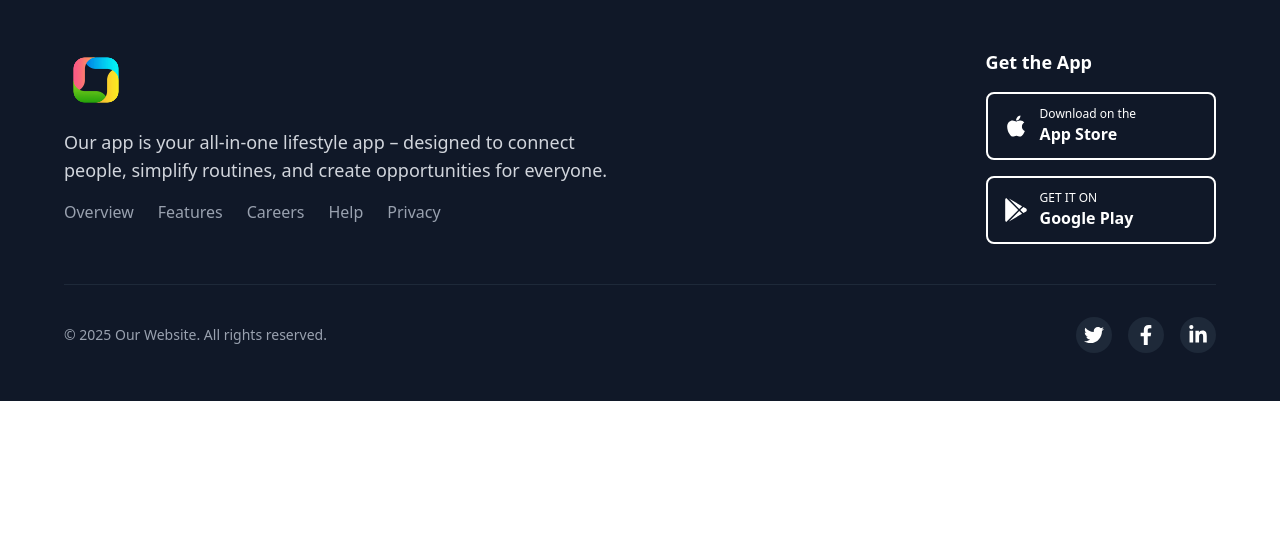
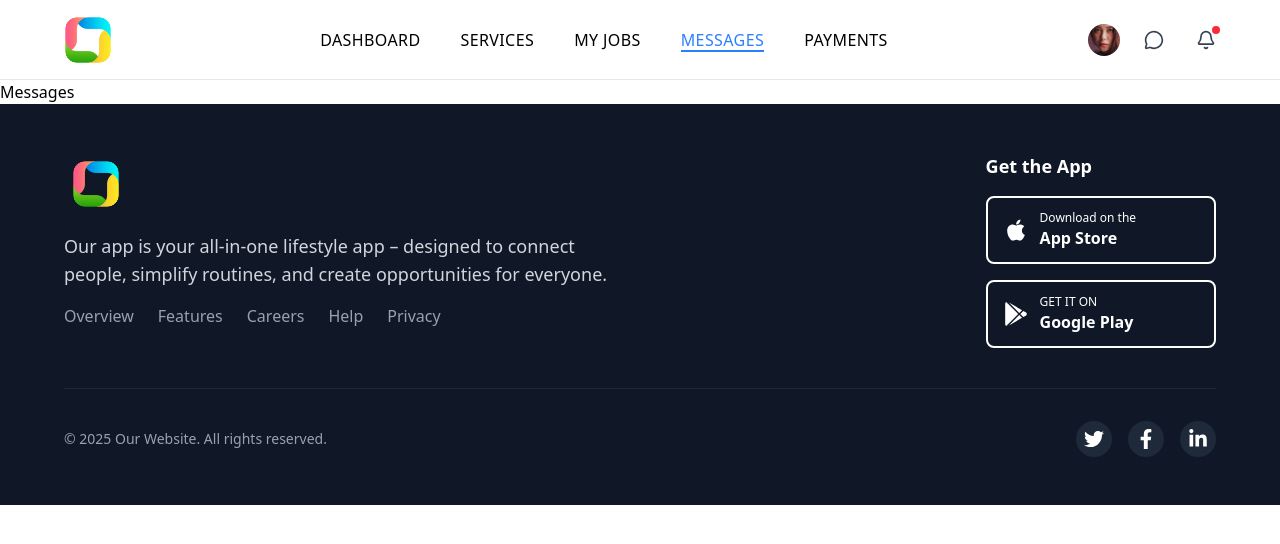
Before and after one commit to Taimoor9211/Post-Your-Job, a React (Vite) app: page /messages in a window 1280 px wide. Shown: the top 544 px of the page. Built offline with nearby package versions, Linux system fonts and the light colour scheme.

Commit message:
Added new features and fixed bugs

```diff
--- a/src/App.jsx
+++ b/src/App.jsx
@@ -4,13 +4,23 @@ import HomePage from './Pages/HomePage';
 import './index.css';
 import Dashboard from './Pages/Dashboard';
 import Footer from './Components/Footer';
+import Services from './Pages/Services';
+import MyJobs from './Pages/MyJobs';
+import Messages from './Pages/Messages';
+import Payments from './Pages/Payments';
+import DashboardNavbar from './Components/DashboardComponents/DashboardNavbar';
 
 const App = () => {
   return (
     <Router>
+      <DashboardNavbar/>
         <Routes>
           <Route path="/" element={<HomePage />} />
           <Route path="/dashboard" element={<Dashboard />} />
+          <Route path="/services" element={<Services />} />
+          <Route path="/my-jobs" element={<MyJobs />} />
+          <Route path="/messages" element={<Messages />} />
+          <Route path="/payments" element={<Payments />} />
         </Routes>
         <Footer/>
     </Router>
--- a/src/Components/DashboardComponents/DashboardNavbar.jsx
+++ b/src/Components/DashboardComponents/DashboardNavbar.jsx
@@ -1,16 +1,19 @@
-import React, { useState } from 'react';
+import React from 'react';
+import { useLocation } from 'react-router-dom';
 import { MessageCircle, Bell } from 'lucide-react';
 import Logo from '../../assets/Images/Logo.png';
 import Image20 from '../../assets/Images/image20.jpg';
 
 const DashboardNavbar = () => {
-  // State to track the active link
-  const [activeLink, setActiveLink] = useState('Dashboard');
+  const location = useLocation();
 
-  // Handler for clicking a link
-  const handleLinkClick = (link) => {
-    setActiveLink(link);
-  };
+  const links = [
+    { path: '/dashboard', label: 'Dashboard' },
+    { path: '/services', label: 'Services' },
+    { path: '/my-jobs', label: 'My Jobs' },
+    { path: '/messages', label: 'Messages' },
+    { path: '/payments', label: 'Payments' },
+  ];
 
   return (
     <nav className="w-full h-20 bg-white backdrop-blur-3xl border-b border-gray-200">
@@ -22,33 +25,33 @@ const DashboardNavbar = () => {
 
         {/* Center - Navigation Links */}
         <div className="flex space-x-10">
-          {['Dashboard', 'Servics', 'My jobs', 'Messages', 'Payments'].map((link) => (
-            <div key={link} className="relative">
+          {links.map(({ path, label }) => (
+            <div key={path} className="relative h-full flex items-center">
               <a
-                href="#"
-                onClick={() => handleLinkClick(link)}
-                className={`text-black font-medium text-base uppercase tracking-wide
-                  hover:text-gray-600 transition-colors duration-300
-                  ${activeLink === link ? "text-blue-500" : ""}`} // Active link color
+                href={path}
+                className={`text-black font-medium text-base uppercase tracking-wide hover:text-gray-600 transition-colors duration-300 ${
+                  location.pathname === path ? 'text-blue-500' : ''
+                }`}
               >
-                {link}
+                {label}
               </a>
-              {/* Bottom border for active link */}
-              {activeLink === link && (
-                <div className="absolute bottom-[-5px] left-0 right-0 h-0.5 bg-blue-500" />
+              {/* Bottom Border for Active Link */}
+              {location.pathname === path && (
+                <div className="absolute bottom-0 left-0 right-0 h-0.5 bg-blue-500"></div>
               )}
             </div>
           ))}
         </div>
 
-        {/* Right - Sign In */}
+        {/* Right - Profile and Notifications */}
         <div className="flex items-center space-x-4">
           <img src={Image20} alt="Profile" className="w-8 h-8 rounded-full" />
-          <button className="relative">
-            <MessageCircle size={24} className="text-gray-700 hover:text-blue-500" />
+          <button className="relative p-2 hover:bg-gray-100 rounded-full transition-colors">
+            <MessageCircle size={20} className="text-gray-700 hover:text-blue-500" />
           </button>
-          <button className="relative">
-            <Bell size={24} className="text-gray-700 hover:text-blue-500" />
+          <button className="relative p-2 hover:bg-gray-100 rounded-full transition-colors">
+            <Bell size={20} className="text-gray-700 hover:text-blue-500" />
+            <span className="absolute top-1 right-1 w-2 h-2 bg-red-500 rounded-full"></span>
           </button>
         </div>
       </div>
--- a/src/Pages/Dashboard.jsx
+++ b/src/Pages/Dashboard.jsx
@@ -7,7 +7,6 @@ import InProgressJobs from '../Components/DashboardComponents/InProgressJobs'
 const Dashboard = () => {
   return (
     <div>
-        <DashboardNavbar/>
         <WelcomeSection/>
         <TotalJobs/>
         <InProgressJobs/>
--- /dev/null
+++ b/src/Pages/Messages.jsx
@@ -0,0 +1,9 @@
+import React from 'react'
+
+const Messages = () => {
+  return (
+    <div>Messages</div>
+  )
+}
+
+export default Messages
--- /dev/null
+++ b/src/Pages/MyJobs.jsx
@@ -0,0 +1,9 @@
+import React from 'react'
+
+const MyJobs = () => {
+  return (
+    <div>MyJobs</div>
+  )
+}
+
+export default MyJobs
--- /dev/null
+++ b/src/Pages/Payments.jsx
@@ -0,0 +1,9 @@
+import React from 'react'
+
+const Payments = () => {
+  return (
+    <div>Payments</div>
+  )
+}
+
+export default Payments
--- /dev/null
+++ b/src/Pages/Services.jsx
@@ -0,0 +1,9 @@
+import React from 'react'
+
+const Services = () => {
+  return (
+    <div>Services</div>
+  )
+}
+
+export default Services
```
